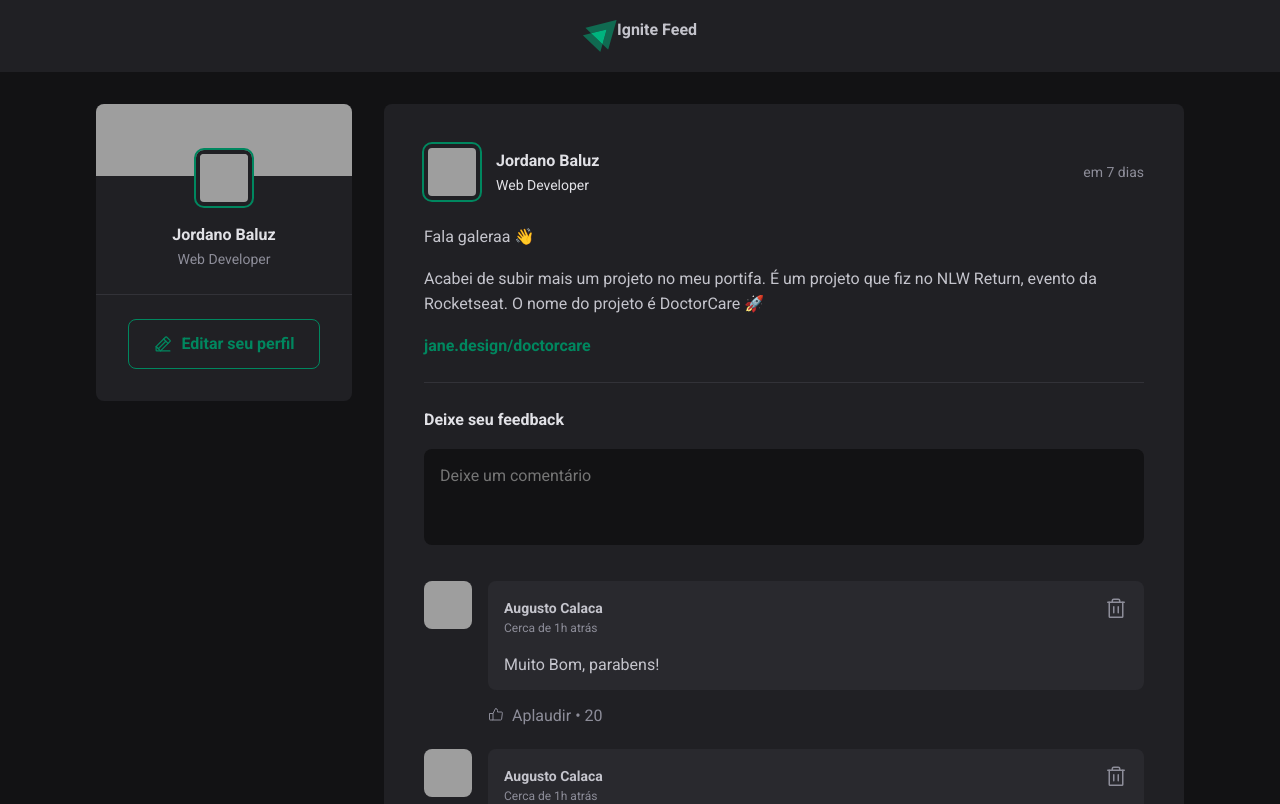
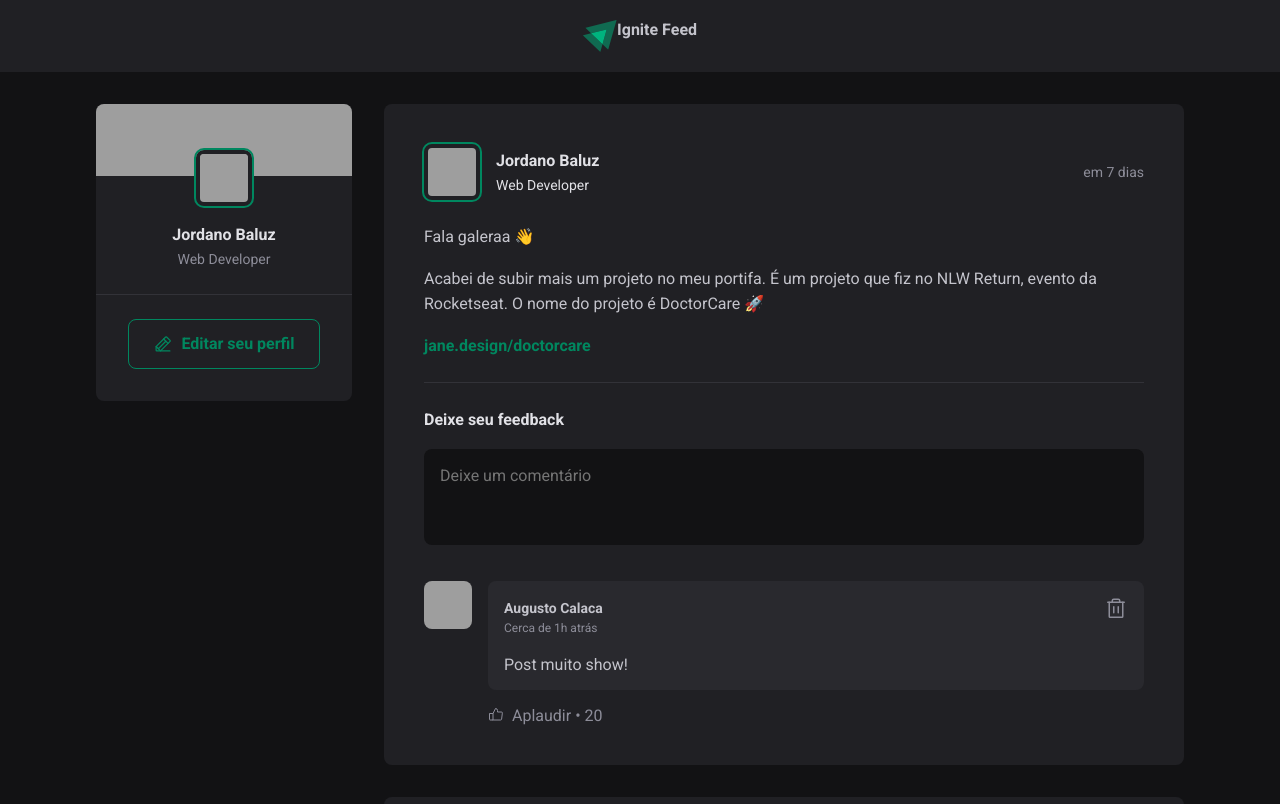
Before and after one commit to jordanobaluz/01-fundamentos-reactjs, a React (Vite) app: page / in a window 1280 px wide. Shown: the top 804 px of the page. Built offline with nearby package versions, Linux system fonts and the light colour scheme; grey boxes are pictures that could not be loaded.

Commit message:
refatorado a textarea do componente Post para publicar novos comentários e voltar ao seu estado inicial vazio

```diff
--- a/src/components/Comment.jsx
+++ b/src/components/Comment.jsx
@@ -2,7 +2,7 @@
 import { Avatar } from './Avatar'
 import styles from './Comment.module.css'
 
-export function Comment() {
+export function Comment({ content }) {
     return (
         <div className={styles.comment}>
             <Avatar hasBorder={false} src="https://github.com/AugustoCalaca.png" />
@@ -20,7 +20,7 @@
                             <Trash size={24} />
                         </button>
                     </header>
-                    <p>Muito Bom, parabens!</p>
+                    <p>{content}</p>
                 </div>
                 <footer>
                     <button>
--- a/src/components/Post.jsx
+++ b/src/components/Post.jsx
@@ -7,7 +7,9 @@
 import { useState } from 'react'
 
 export function Post({ author, publishedAt, content }) {
-    const [comments, setComments] = useState([1, 2])
+    const [comments, setComments] = useState(['Post muito show!'])
+    // DICA - iniciar o state com uma informação no mesmo formato/tipo da informação que será armazenada posteriormente
+    const [newCommentText, setNewCommentText] = useState('')
 
     const publishedDateFormatted = format(publishedAt, "d 'de' LLLL 'às' HH:mm'h'", {
         locale: ptBr
@@ -23,8 +25,12 @@
 
     function handleCreateNewComment() {
         event.preventDefault()
-        setComments([...comments, comments.length + 1])
-        console.log("oi")
+        setComments([...comments, newCommentText])
+        setNewCommentText('')
+    }
+
+    function handleNewCommentChange() {
+        setNewCommentText(event.target.value)
     }
 
     return (
@@ -57,7 +63,10 @@
             <form onSubmit={handleCreateNewComment} className={styles.commentForm}>
                 <strong>Deixe seu feedback</strong>
                 <textarea
+                    name='comment'
                     placeholder='Deixe um comentário'
+                    value={newCommentText}
+                    onChange={handleNewCommentChange}
                 />
                 <footer>
                     <button type='submit'>Publicar</button>
@@ -66,7 +75,7 @@
             <div className={styles.commentList}>
                 {comments.map(comment => {
                     return (
-                        <Comment />
+                        <Comment content={comment} />
                     )
                 })}
             </div>
```
